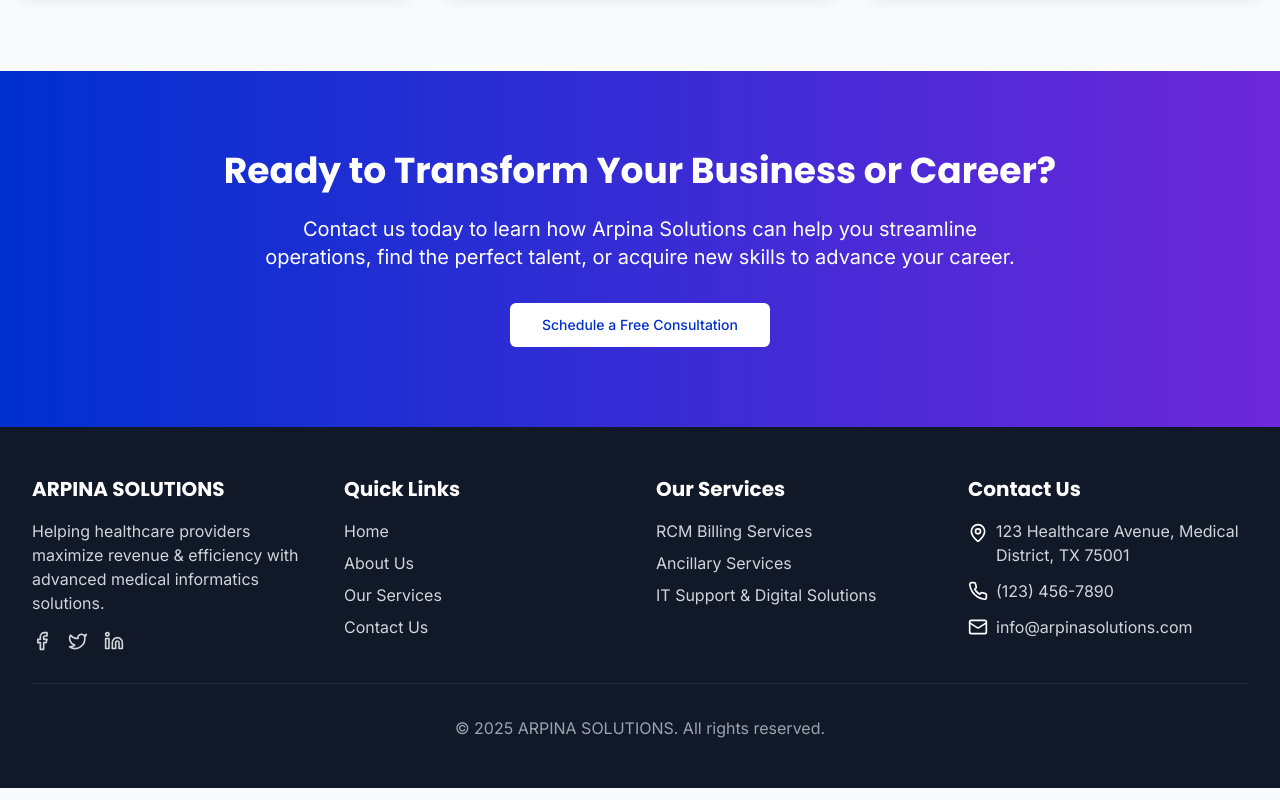
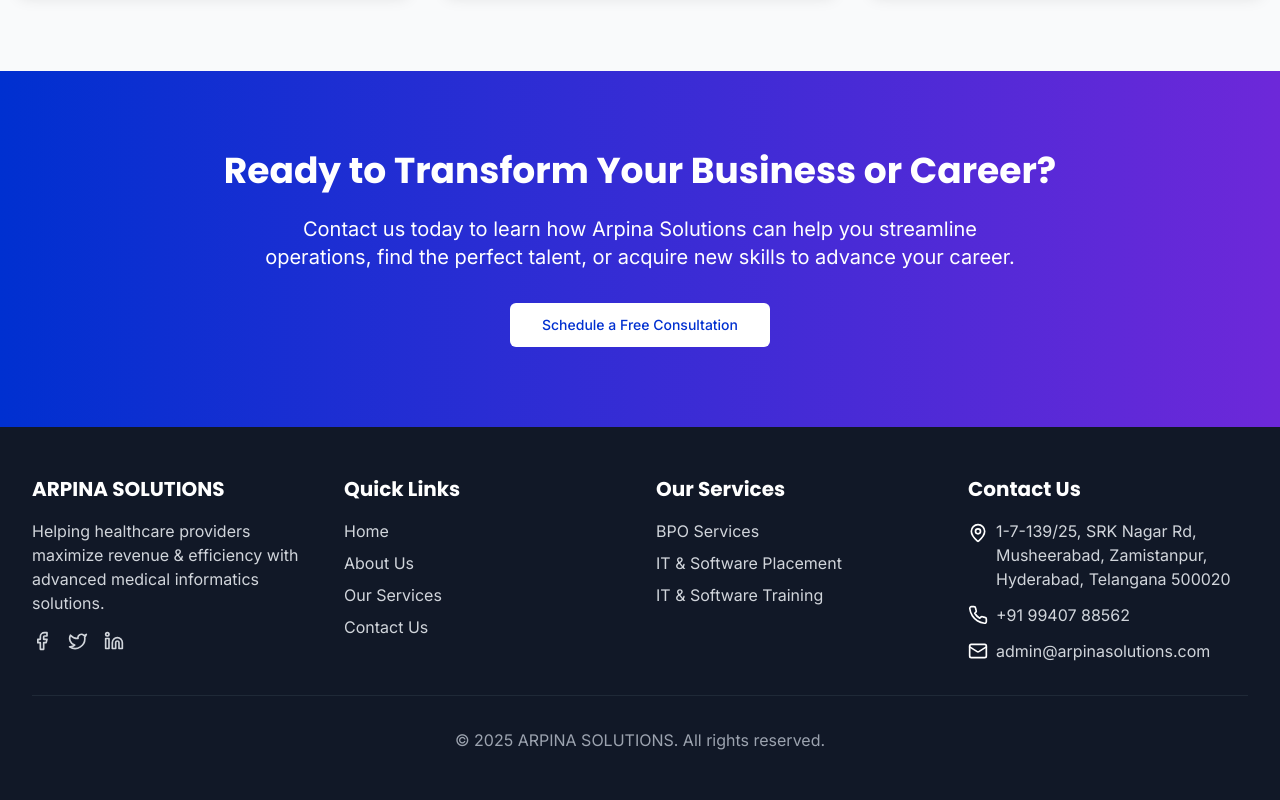
Before and after one commit to Arulkarthik0215/arpina-healthwave, a React (Vite) app: page / in a window 1280 px wide. Shown: the part 2803-3603 px from the top of the page. Built offline with nearby package versions, Linux system fonts and the light colour scheme.

Commit message:
Update footer section
Update the footer section with new details.

```diff
--- a/src/components/Footer.tsx
+++ b/src/components/Footer.tsx
@@ -59,18 +59,18 @@ const Footer: React.FC = () => {
             <h3 className="text-xl font-bold mb-4">Our Services</h3>
             <ul className="space-y-2">
               <li>
-                <Link to="/services#rcm" className="text-gray-300 hover:text-white transition-colors">
-                  RCM Billing Services
+                <Link to="/services#bpo" className="text-gray-300 hover:text-white transition-colors">
+                  BPO Services
                 </Link>
               </li>
               <li>
-                <Link to="/services#ancillary" className="text-gray-300 hover:text-white transition-colors">
-                  Ancillary Services
+                <Link to="/services#placement" className="text-gray-300 hover:text-white transition-colors">
+                  IT & Software Placement
                 </Link>
               </li>
               <li>
-                <Link to="/services#it-support" className="text-gray-300 hover:text-white transition-colors">
-                  IT Support & Digital Solutions
+                <Link to="/services#training" className="text-gray-300 hover:text-white transition-colors">
+                  IT & Software Training
                 </Link>
               </li>
             </ul>
@@ -83,19 +83,21 @@ const Footer: React.FC = () => {
               <li className="flex items-start">
                 <MapPin size={20} className="mr-2 mt-1 flex-shrink-0" />
                 <span className="text-gray-300">
-                  123 Healthcare Avenue, Medical District, TX 75001
+                  1-7-139/25, SRK Nagar Rd,<br />
+                  Musheerabad, Zamistanpur,<br />
+                  Hyderabad, Telangana 500020
                 </span>
               </li>
               <li className="flex items-center">
                 <Phone size={20} className="mr-2 flex-shrink-0" />
-                <a href="tel:+1234567890" className="text-gray-300 hover:text-white transition-colors">
-                  (123) 456-7890
+                <a href="tel:+919940788562" className="text-gray-300 hover:text-white transition-colors">
+                  +91 99407 88562
                 </a>
               </li>
               <li className="flex items-center">
                 <Mail size={20} className="mr-2 flex-shrink-0" />
-                <a href="mailto:info@arpinasolutions.com" className="text-gray-300 hover:text-white transition-colors">
-                  info@arpinasolutions.com
+                <a href="mailto:admin@arpinasolutions.com" className="text-gray-300 hover:text-white transition-colors">
+                  admin@arpinasolutions.com
                 </a>
               </li>
             </ul>
```
